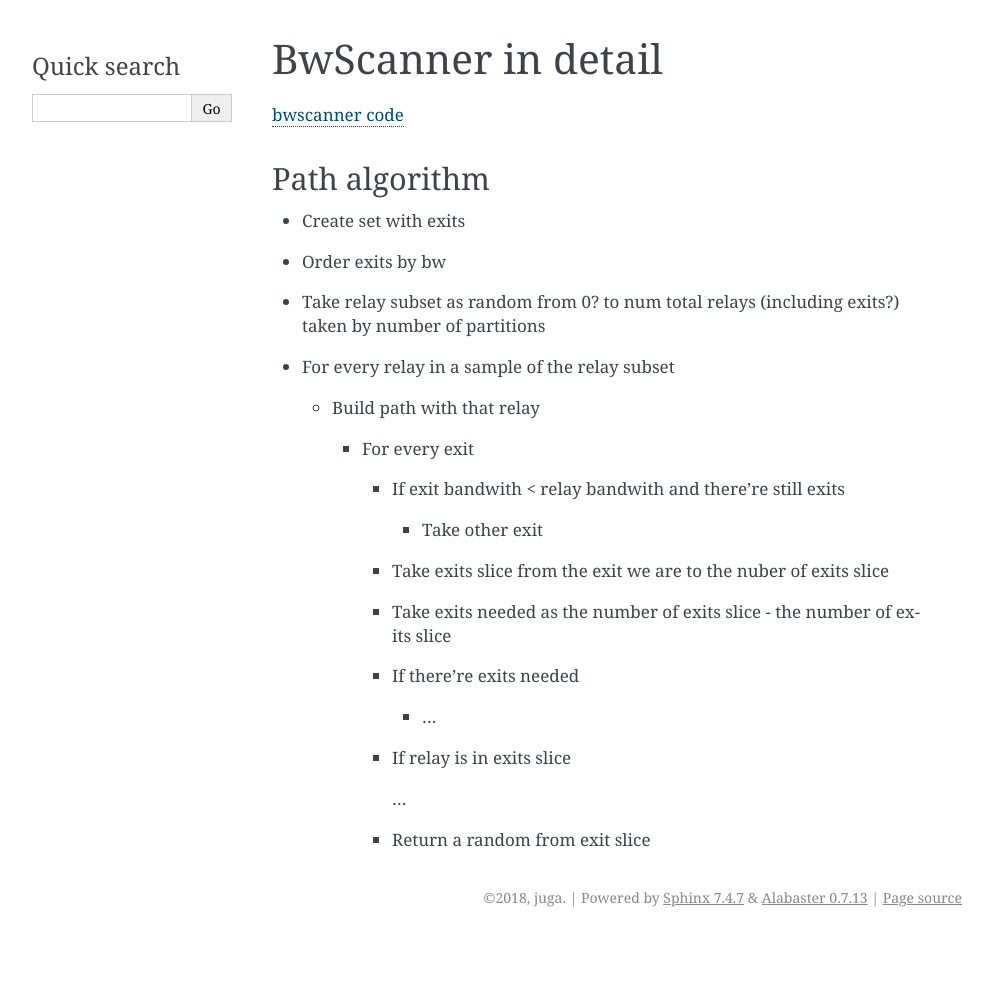
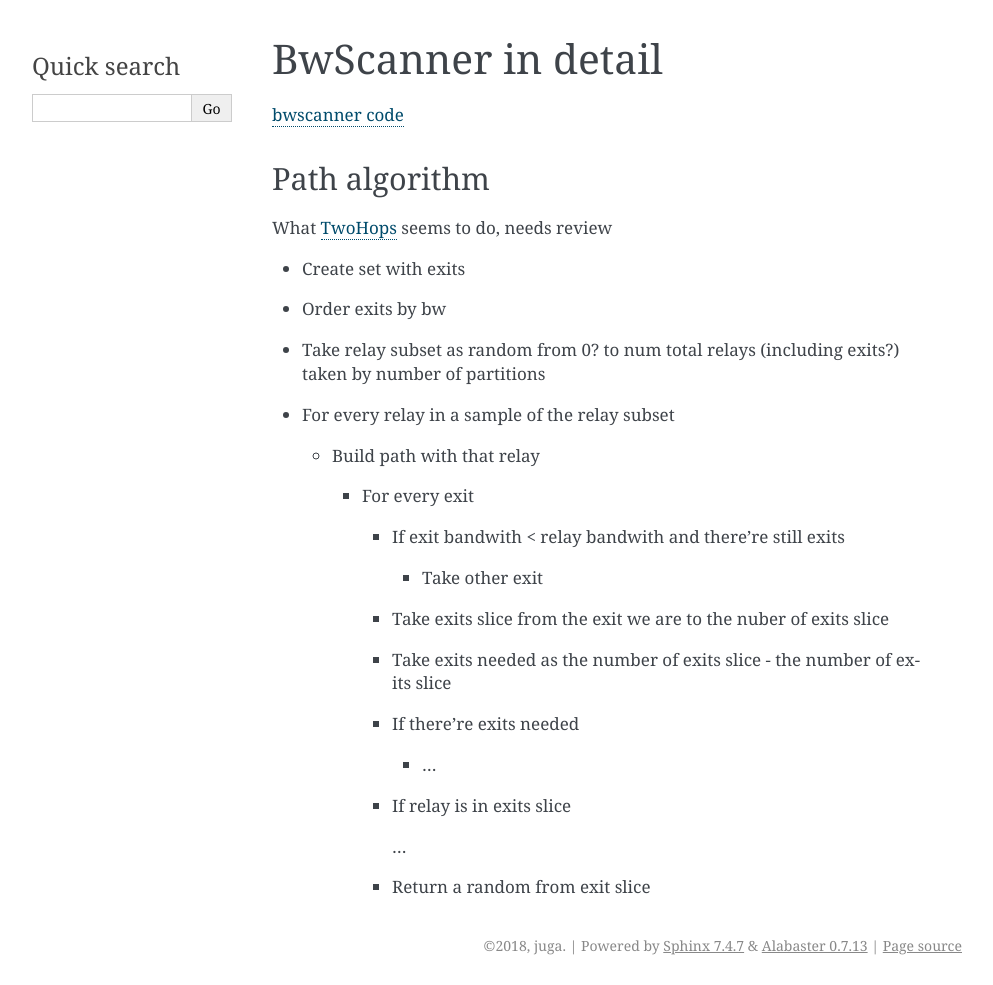
Before and after one commit to juga0/onbasca, a Sphinx documentation site: the page built from docs/source/bwscanner.rst, in a window 1280 px wide. Shown: the whole page, without its empty margins (148-1141 px from the left). Built offline with Sphinx 7.4.7, drawn with Linux system fonts in a browser that asks for light colours; pages that are not in the unit, such as notebooks, are missing from menus; before the commit the page ends 937 px from its top, so only the background shows below that.

Commit message:
Add link to the algorithm code

```diff
--- a/docs/source/bwscanner.rst
+++ b/docs/source/bwscanner.rst
@@ -6,6 +6,8 @@ BwScanner in detail
 
 Path algorithm
 ---------------
+
+What `TwoHops <https://github.com/TheTorProject/bwscanner/blob/develop/bwscanner/circuit.py#L101>`_ seems to do, needs review
 
 - Create set with exits
 - Order exits by bw
```
